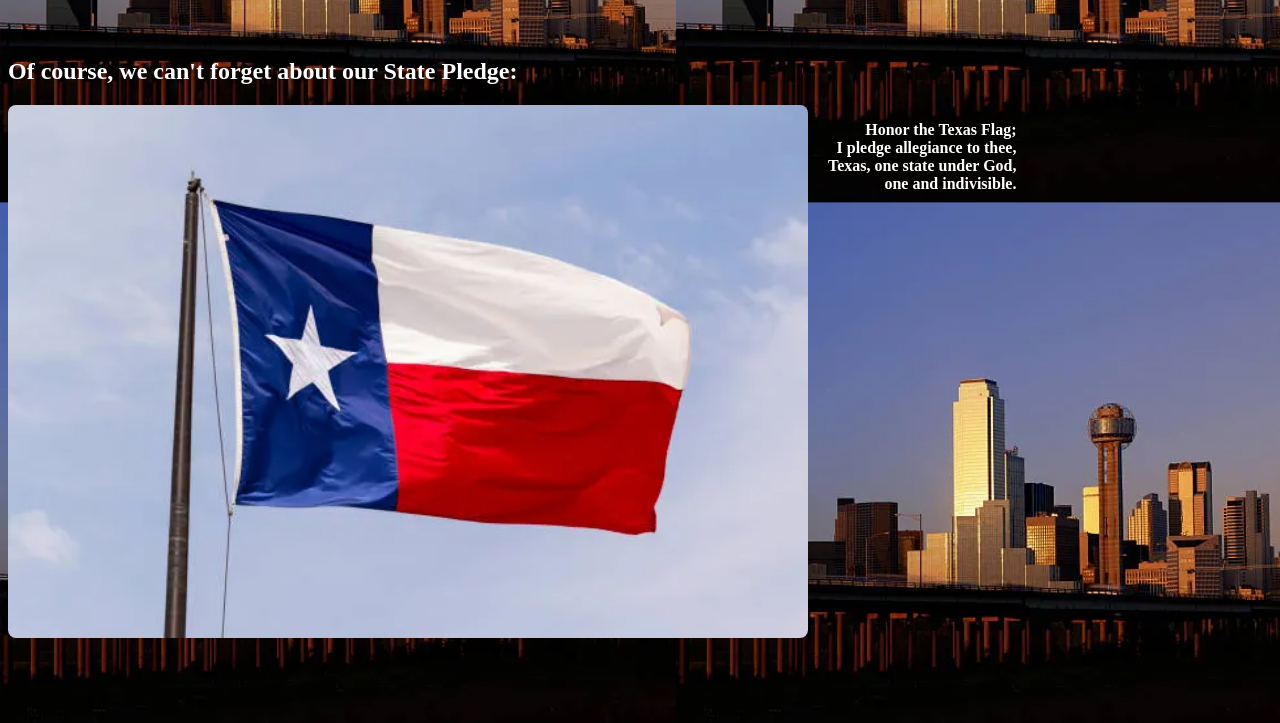
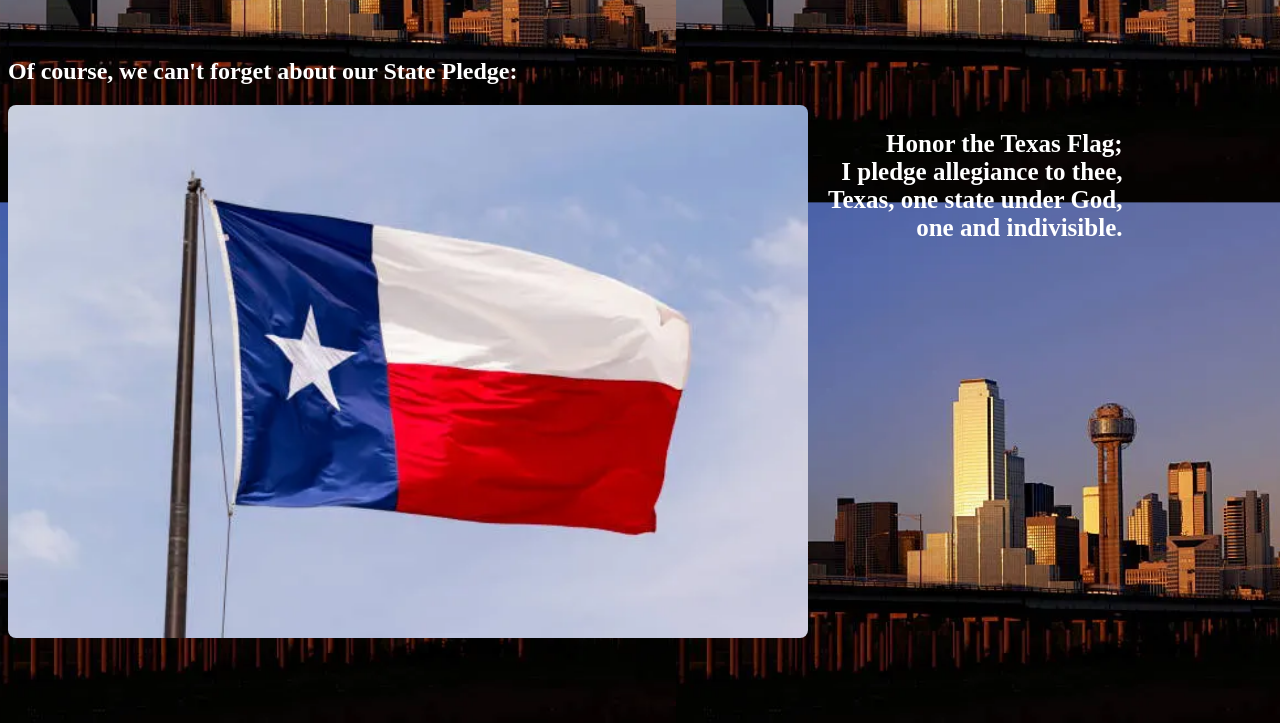
Before and after one commit to mausalgar3/IS201, a plain HTML site: page scratchpersonal.html in a window 1280 px wide. Shown: the part 900-1623 px from the top of the page. Drawn offline with Linux system fonts and the light colour scheme.

Commit message:
Update scratchpersonal.html

```diff
--- a/scratchpersonal.html
+++ b/scratchpersonal.html
@@ -67,7 +67,7 @@
     <div class="pledge-container">
         <img src="./assets/img/texas-flag.webp" alt="Texas Flag" class="pledge-image">
 
-        <p class="fromright boldwyte">
+        <p class="fromright boldwyte bigger">
             Honor the Texas Flag; <br>
             I pledge allegiance to thee, <br>
             Texas, one state under God, <br>
```
